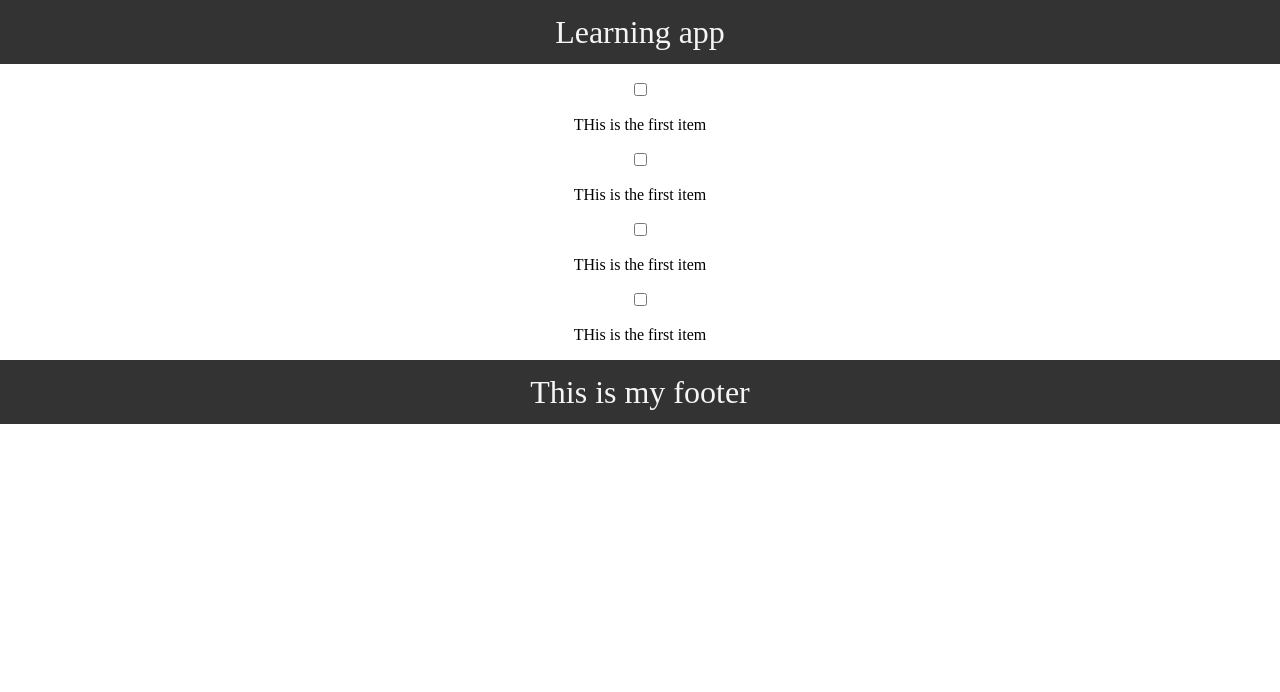
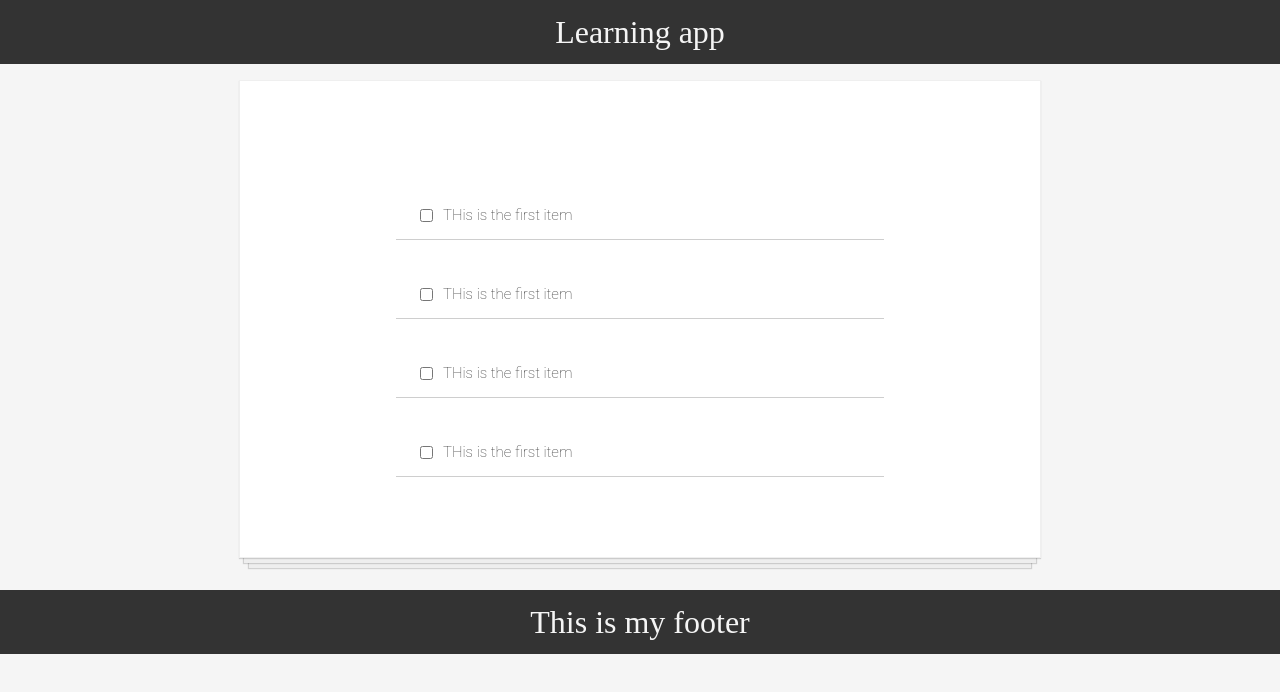
Before and after one commit to gklsan/react_learning_scrimba, a React (Create React App) app: page / in a window 1280 px wide. Shown: the top 692 px of the page. Built offline with nearby package versions, Linux system fonts and the light colour scheme.

Commit message:
TodoItem component added

```diff
--- a/src/components/MainContent.js
+++ b/src/components/MainContent.js
@@ -1,16 +1,13 @@
 import React from 'react';
+import TodoItem from "./TodoItem";
 
 function MainContent() {
     return(
-        <div className="c-main_content">
-            <input type="checkbox" />
-            <p>THis is the first item</p>
-            <input type="checkbox" />
-            <p>THis is the first item</p>
-            <input type="checkbox" />
-            <p>THis is the first item</p>
-            <input type="checkbox" />
-            <p>THis is the first item</p>
+        <div className="c-todo_list">
+            <TodoItem/>
+            <TodoItem/>
+            <TodoItem/>
+            <TodoItem/>
         </div>
     )
 }
--- /dev/null
+++ b/src/components/TodoItem.js
@@ -0,0 +1,12 @@
+import React from 'react';
+
+function TodoItem() {
+    return (
+        <div className="c-todo_item">
+            <input type="checkbox" />
+            <p>THis is the first item</p>
+        </div>
+    )
+}
+
+export default TodoItem;
--- a/src/index.scss
+++ b/src/index.scss
@@ -3,6 +3,7 @@
 }
 body {
   margin: 0;
+  background-color: whitesmoke;
 }
 
 @mixin header-footer {
@@ -20,8 +21,49 @@
   @include header-footer;
 }
 
-.c-main_content {
-  text-align: center;
+.c-todo_list {
+  background-color: white;
+  margin: auto;
+  width: 50%;
+  display: flex;
+  flex-direction: column;
+  align-items: center;
+  border: 1px solid #efefef;
+  box-shadow:
+          /* The top layer shadow */
+          0 1px 1px rgba(0,0,0,0.15),
+            /* The second layer */
+          0 10px 0 -5px #eee,
+            /* The second layer shadow */
+          0 10px 1px -4px rgba(0,0,0,0.15),
+            /* The third layer */
+          0 20px 0 -10px #eee,
+            /* The third layer shadow */
+          0 20px 1px -9px rgba(0,0,0,0.15);
+  padding: 5rem;
+  margin-bottom: 2rem;
+}
+
+.c-todo_item {
+  display: flex;
+  justify-content: flex-start;
+  align-items: center;
+  padding: 30px 20px 0;
+  width: 70%;
+  border-bottom: 1px solid #cecece;
+  font-family: Roboto, sans-serif;
+  font-weight: 100;
+  font-size: 15px;
+  color: #333333;
+}
+
+input[type=checkbox] {
+  margin-right: 10px;
+  font-size: 30px;
+}
+
+input[type=checkbox]:focus {
+  outline: 0;
 }
 
 .c-footer {
```
